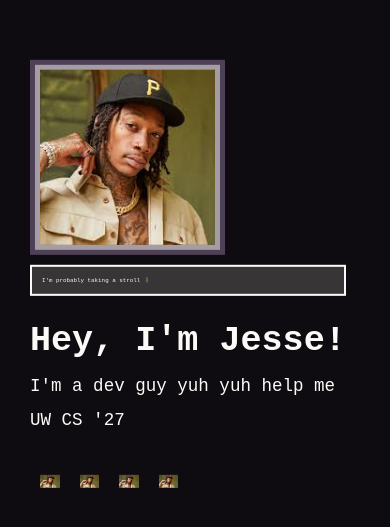
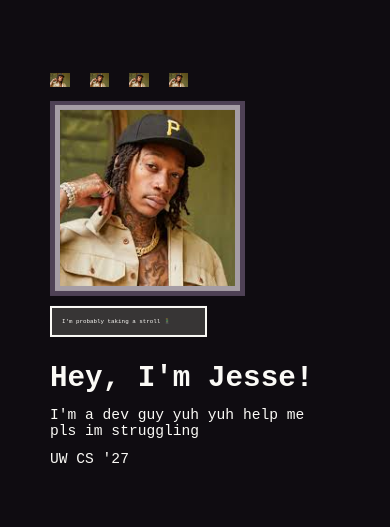
Before and after one commit to jeessh/personal-website-v3, a React (Create React App) app: page / in a window 390 px wide. Shown: the part 141-668 px from the top of the page. Built offline with nearby package versions, Linux system fonts and the light colour scheme.

Commit message:
Updated responsiveness

```diff
--- a/src/components/RandomActivity/index.css
+++ b/src/components/RandomActivity/index.css
@@ -1,11 +1,13 @@
 
 .activity {
+    cursor: pointer;
     position: relative;
     background-color: rgb(55, 53, 53);
     color: #fbfaf6;
     user-select: none;
     font: 1.5vw 'Roboto Mono', monospace;
     padding: 10px;
+    width: 34vw;
     border: 2px solid #fbfaf6;
     opacity: 1;
 }
@@ -34,6 +36,6 @@
     position:absolute;
     content: '';
     width: 40%;
-    height: 50%;
+    height: 20%;
     z-index: 5;
 }
--- a/src/pages/Main/Intro_Section/Intro.js
+++ b/src/pages/Main/Intro_Section/Intro.js
@@ -15,7 +15,7 @@ const Intro = () => {
                 <div className='introText'>
                     <RandomActivity/>
                     <h1 className='introTitle'>Hey, I'm Jesse!</h1>
-                    <h2 className='introSubtitle'>I'm a dev guy yuh yuh help me</h2>
+                    <h2 className='introSubtitle'>I'm a dev guy yuh yuh help me pls im struggling</h2>
                     <h2 className='introSubtitle'>UW CS '27</h2>
                 </div>
             </div>
--- a/src/pages/Main/Intro_Section/index.css
+++ b/src/pages/Main/Intro_Section/index.css
@@ -19,8 +19,9 @@
 }
 /* add media stuff to 768px width */
 .introText{
-    margin-left: 20px;
+    margin-left: 40px;
     margin-top: -5%;
+    width: 37.5vw;
     color: #fbfaf6;
     font-family: 'Roboto Mono', monospace;
     text-align: left;
@@ -47,6 +48,7 @@
         align-items: baseline;
         margin-left: 0;
         padding: 10px;
+        flex-direction: column-reverse;
     }
     .introContainer {
         flex-direction: column;
@@ -54,14 +56,15 @@
     }
     .introText{
         margin-top: 10px;
+        width: 70vw;
     }
     .introTitle{
-        font-size: 9vw;
+        font-size: 7.5vw;
     }
     .introSubtitle{
-        font-size: 4.5vw;
+        font-size: 3.75vw;
     }
     .introContacts {
-        left: 20px;
+        left: 30px;
     }
 }
```
